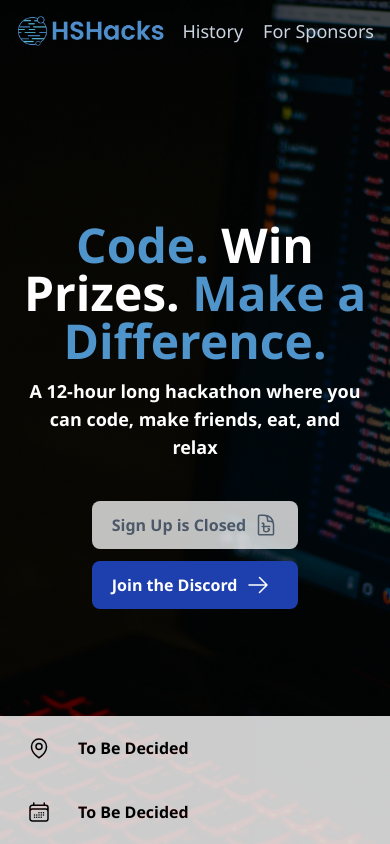
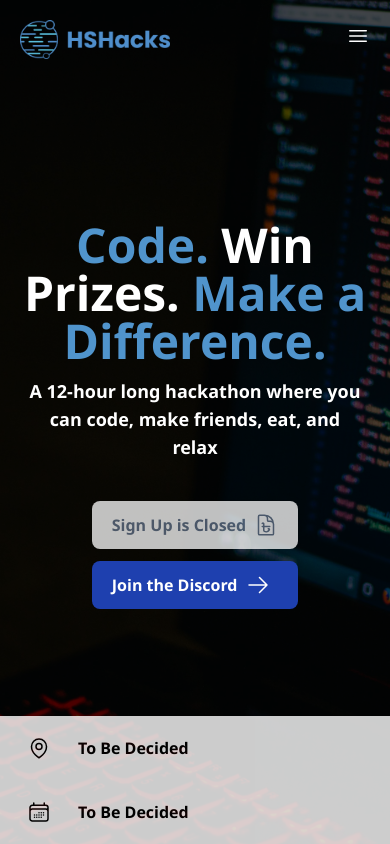
Before and after one commit to AAlchi/HSHacks, a Next.js app in the folder hshacks/: page / in a window 390 px wide. Shown: the top 844 px of the page. Built offline with nearby package versions, Linux system fonts and the light colour scheme.

Commit message:
making header better

```diff
--- a/hshacks/pages/components/global/header/Header.tsx
+++ b/hshacks/pages/components/global/header/Header.tsx
@@ -1,20 +1,16 @@
 import Image from 'next/image'
 import React, { useState, useEffect } from 'react'
-import List from './List'
 import { useRouter } from 'next/router'
 
 const Header = () => {
     const router = useRouter()
     const [hasScrolled, setHasScrolled] = useState(false)
+    const [menuOpen, setMenuOpen] = useState(false)
 
     useEffect(() => {
         const handleScroll = () => {
             const threshold = window.innerHeight * 0.15
-            if (window.scrollY > threshold) {
-                setHasScrolled(true)
-            } else {
-                setHasScrolled(false)
-            }
+            setHasScrolled(window.scrollY > threshold)
         }
 
         window.addEventListener('scroll', handleScroll)
@@ -24,21 +20,48 @@ const Header = () => {
         }
     }, [])
 
+    const toggleMenu = () => {
+        setMenuOpen(!menuOpen)
+    }
+
     return (
-        <header className={`fixed w-full z-10 text-white text-xl flex flex-col transition-colors duration-300 ${hasScrolled ? 'bg-gray-900' : 'bg-transparent'}`}>
-            <div className='p-4 text-white text-xl flex justify-between items-center'>
-                <Image onClick={() => router.push("/")} width="150" height="0" style={{height: "30px", objectFit: "cover", cursor: "pointer"}} src="/HSHacks_Logo.png" alt="logo" />
-                <ul className='flex gap-5 font-medium text-slate-300'>
-                    <li className="cursor-pointer text-lg" onClick={() => router.push("/history")}>History</li>
-                    <li className="cursor-pointer text-lg" onClick={() => router.push("/sponsors")}>For Sponsors</li>
-                </ul>
+        <header className={`fixed w-full z-10 text-white text-xl transition-colors duration-300 ease-in-out ${hasScrolled || menuOpen ? 'bg-gray-900' : 'bg-transparent'}`}>
+            <div className='p-5 flex justify-between items-center'>
+                <Image
+                    onClick={() => router.push("/")}
+                    width={150}
+                    height={30}
+                    className="cursor-pointer"
+                    src="/HSHacks_Logo.png"
+                    alt="logo"
+                    priority
+                />
+                <div className='hidden sm:flex gap-5 font-medium text-slate-300'>
+                    <li className="cursor-pointer text-lg list-none" onClick={() => router.push("/history")}>History</li>
+                    <li className="cursor-pointer text-lg list-none" onClick={() => router.push("/sponsors")}>For Sponsors</li>
+                </div>
+                <div className='sm:hidden'>
+                    <button onClick={toggleMenu} className="focus:outline-none">
+                        {!menuOpen ? (
+                            <svg xmlns="http://www.w3.org/2000/svg" fill="none" viewBox="0 0 24 24" strokeWidth={1.5} stroke="currentColor" className="w-6 h-6">
+                                <path strokeLinecap="round" strokeLinejoin="round" d="M3.75 6.75h16.5M3.75 12h16.5m-16.5 5.25h16.5" />
+                            </svg>
+                        ) : (
+                            <svg xmlns="http://www.w3.org/2000/svg" fill="none" viewBox="0 0 24 24" strokeWidth={1.5} stroke="currentColor" className="w-6 h-6">
+                                <path strokeLinecap="round" strokeLinejoin="round" d="M6 18L18 6M6 6l12 12" />
+                            </svg>
+                        )}
+                    </button>
+                </div>
             </div>
-            {/* <div className='sm:hidden flex text-black font-semibold px-5 pb-3 overflow-auto'>
-                <ul className='flex gap-3'>
-                    <List onClick={"/history"} name="History" />
-                    <List onClick={"/sponsors"} name="For Sponsors" />
-                </ul>
-            </div> */}
+            {menuOpen && (
+                <div className='absolute top-full left-0 w-full bg-gray-900 p-6 transition-all duration-300 ease-in-out'>
+                    <div className='flex flex-col items-center'>
+                        <button className='text-lg text-white py-3 px-4 transition-transform duration-300 ease-in-out transform hover:scale-105' onClick={() => {router.push("/history"); setMenuOpen(false);}}>History</button>
+                        <button className='text-lg text-white py-3 px-4 transition-transform duration-300 ease-in-out transform hover:scale-105' onClick={() => {router.push("/sponsors"); setMenuOpen(false);}}>For Sponsors</button>
+                    </div>
+                </div>
+            )}
         </header>
     )
 }
```
Also changed, not shown: hshacks/public/HSHacks_Logo.png.
